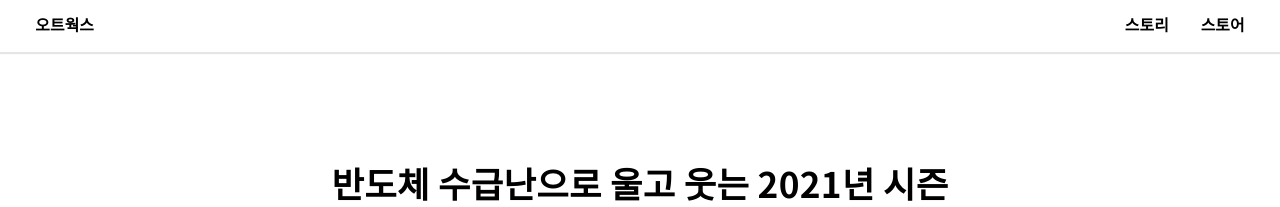
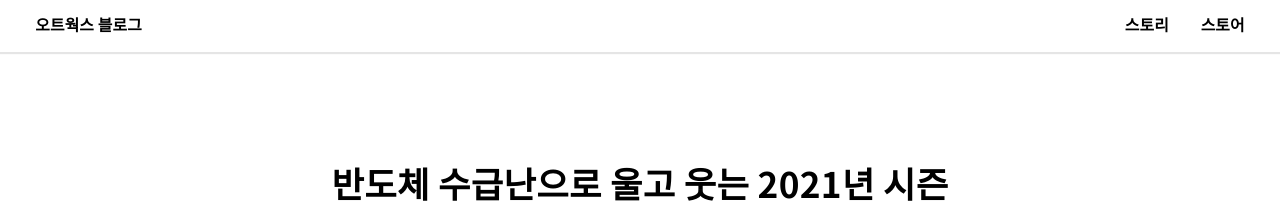
Before and after one commit to hauteworks/hauteworks-blog, a Jekyll site: the page built from _posts/2021-06-07-semiconductor-shortage.markdown, in a window 1280 px wide. Shown: the top 207 px of the page. Built offline with Jekyll 4.4.1, drawn with Linux system fonts in a browser that asks for light colours; nearby versions of some CDN libraries.

Commit message:
이름 변경

```diff
--- a/_config.yml
+++ b/_config.yml
@@ -4,7 +4,7 @@ baseurl: ""
 permalink: /:year/:month/:day/:title/
 
 name: Hauteworks
-title: 오트웍스
+title: 오트웍스 블로그
 description: >
   This is Hauteworks' blog
 url: https://blog.hauteworks.com/
```
